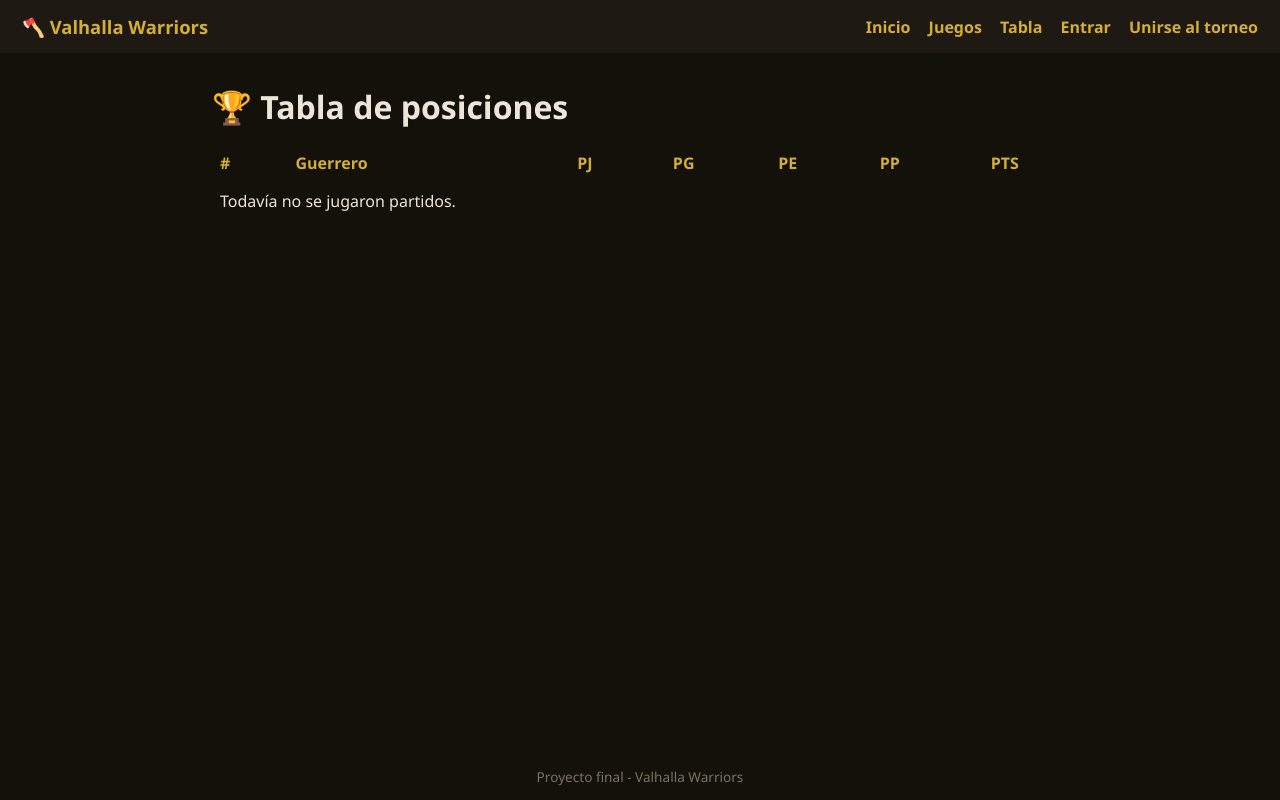
After one commit to lucasasla272/valhalla-warriors, a Django app: page /tabla/ in a window 1280 px wide. The commit adds this page. Run offline with Django 5.2, Linux system fonts and the light colour scheme; data that the repository does not hold is empty.

Commit message:
Semana 2: partidos de prueba, tabla de posiciones (liga 3/1/0) e historial personal de batallas

```diff
--- a/torneo/templates/torneo/base.html
+++ b/torneo/templates/torneo/base.html
@@ -40,8 +40,10 @@
         <div>
             <a href="{% url 'torneo:home' %}">Inicio</a>
             <a href="{% url 'torneo:juegos' %}">Juegos</a>
+            <a href="{% url 'torneo:tabla' %}">Tabla</a>
             {% if user.is_authenticated %}
                 <span class="hola">Hola, {{ user.username|capfirst }}</span>
+                <a href="{% url 'torneo:mis_partidos' %}">Mis partidos</a>
                 <form method="post" action="{% url 'torneo:logout' %}" class="logout-form">
                     {% csrf_token %}
                     <button type="submit">Salir</button>
--- /dev/null
+++ b/torneo/templates/torneo/tabla.html
@@ -0,0 +1,29 @@
+{% extends "torneo/base.html" %}
+{% block title %}Tabla de posiciones | Valhalla Warriors{% endblock %}
+{% block content %}
+    <h1>🏆 Tabla de posiciones</h1>
+    <table style="width:100%; border-collapse:collapse; margin-top:16px;">
+        <tr style="color: var(--oro);">
+            <th style="text-align:left; padding:8px;">#</th>
+            <th style="text-align:left; padding:8px;">Guerrero</th>
+            <th style="padding:8px;">PJ</th>
+            <th style="padding:8px;">PG</th>
+            <th style="padding:8px;">PE</th>
+            <th style="padding:8px;">PP</th>
+            <th style="padding:8px;">PTS</th>
+        </tr>
+        {% for f in tabla %}
+            <tr style="border-top:1px solid #3a3226;">
+                <td style="padding:8px;">{{ forloop.counter }}</td>
+                <td style="padding:8px;">{{ f.jugador.user.username }}</td>
+                <td style="padding:8px; text-align:center;">{{ f.pj }}</td>
+                <td style="padding:8px; text-align:center;">{{ f.pg }}</td>
+                <td style="padding:8px; text-align:center;">{{ f.pe }}</td>
+                <td style="padding:8px; text-align:center;">{{ f.pp }}</td>
+                <td style="padding:8px; text-align:center; color: var(--oro); font-weight:bold;">{{ f.pts }}</td>
+            </tr>
+        {% empty %}
+            <tr><td colspan="7" style="padding:8px;">Todavía no se jugaron partidos.</td></tr>
+        {% endfor %}
+    </table>
+{% endblock %}
--- a/torneo/urls.py
+++ b/torneo/urls.py
@@ -12,4 +12,6 @@ urlpatterns = [
     path("juegos/", views.lista_juegos, name="juegos"),
     path("juegos/<int:juego_id>/inscribir/", views.inscribir, name="inscribir"),
     path("juegos/<int:juego_id>/desinscribir/", views.desinscribir, name="desinscribir"),
+    path("tabla/", views.tabla_posiciones, name="tabla"),
+    path("mis-partidos/", views.mis_partidos, name="mis_partidos"),
 ]
--- a/torneo/views.py
+++ b/torneo/views.py
@@ -2,6 +2,8 @@ from django.contrib import messages
 from django.contrib.auth.decorators import login_required
 from django.db import IntegrityError
 from django.shortcuts import get_object_or_404, redirect, render
+from .models import Partido
+from django.db.models import Q
 
 from .forms import RegistroForm
 from .models import Inscripcion, Juego, Jugador
@@ -52,3 +54,47 @@ def desinscribir(request, juego_id):
     Inscripcion.objects.filter(jugador=request.user.jugador, juego=juego).delete()
     messages.success(request, f"Te desinscribiste de {juego.nombre}.")
     return redirect("torneo:juegos")
+
+def tabla_posiciones(request):
+    partidos = Partido.objects.select_related("jugador1__user", "jugador2__user")
+    filas = {}
+    for p in partidos:
+        # Recorremos el partido desde las DOS perspectivas:
+        # (jugador, puntos a favor, puntos en contra)
+        for jugador, gf, gc in ((p.jugador1, p.puntos1, p.puntos2),
+                                (p.jugador2, p.puntos2, p.puntos1)):
+            f = filas.setdefault(jugador, {"jugador": jugador, "pj": 0, "pg": 0,
+                                           "pe": 0, "pp": 0, "pts": 0})
+            f["pj"] += 1
+            if gf > gc:
+                f["pg"] += 1
+                f["pts"] += 3       # victoria = 3 pts
+            elif gf == gc:
+                f["pe"] += 1
+                f["pts"] += 1       # empate = 1 pt
+            else:
+                f["pp"] += 1        # derrota = 0
+    tabla = sorted(filas.values(), key=lambda f: (-f["pts"], -f["pg"]))
+    return render(request, "torneo/tabla.html", {"tabla": tabla})
+
+@login_required
+def mis_partidos(request):
+    jugador = request.user.jugador
+    partidos = Partido.objects.filter(
+        Q(jugador1=jugador) | Q(jugador2=jugador)
+    ).select_related("juego", "jugador1__user", "jugador2__user").order_by("-fecha")
+
+    historial = []
+    for p in partidos:
+        # Mismo truco de la tabla: mirar el partido desde MI perspectiva
+        soy1 = (p.jugador1 == jugador)
+        historial.append({
+            "juego": p.juego,
+            "rival": p.jugador2 if soy1 else p.jugador1,
+            "gf": p.puntos1 if soy1 else p.puntos2,
+            "gc": p.puntos2 if soy1 else p.puntos1,
+            "fecha": p.fecha,
+        })
+
+    return render(request, "torneo/mis_partidos.html",
+                  {"historial": historial, "jugador": jugador})
```
Also changed, not shown: torneo/templates/torneo/mis_partidos.html (added, +36 -0 lines).
